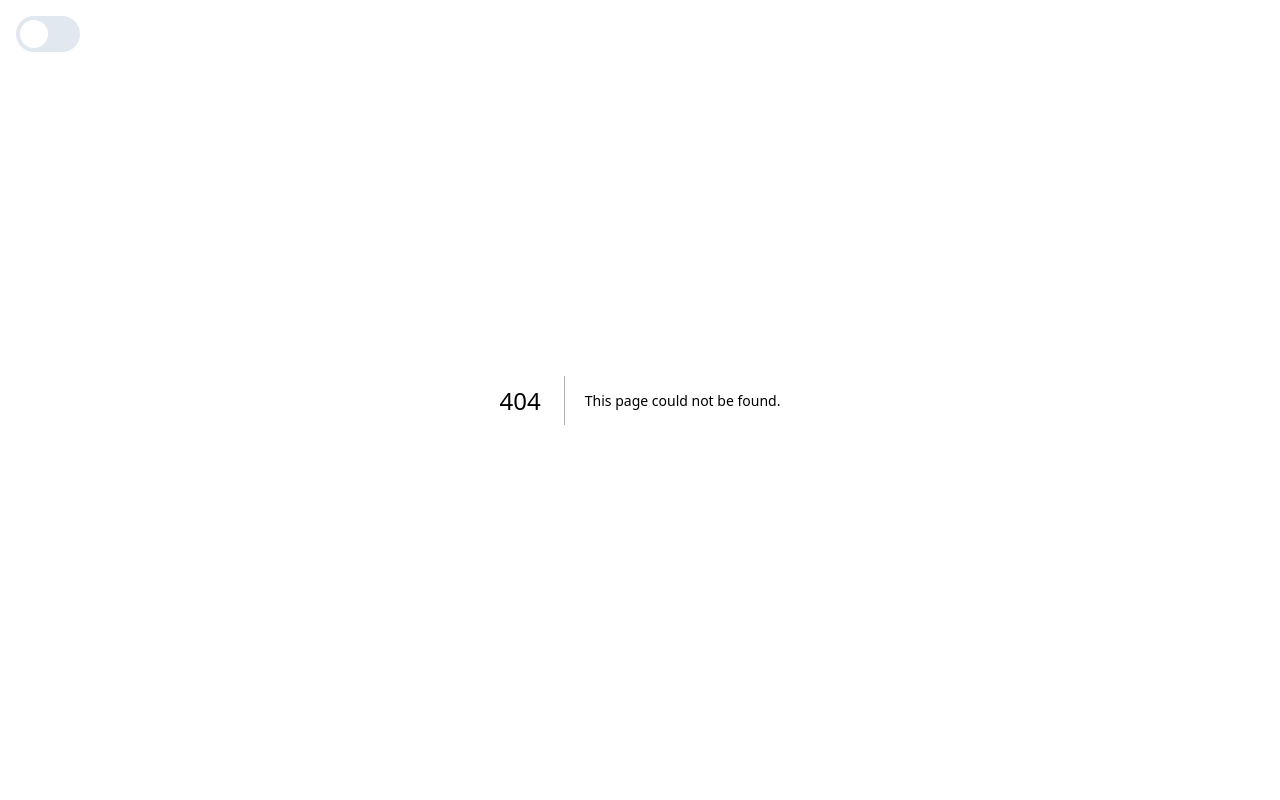
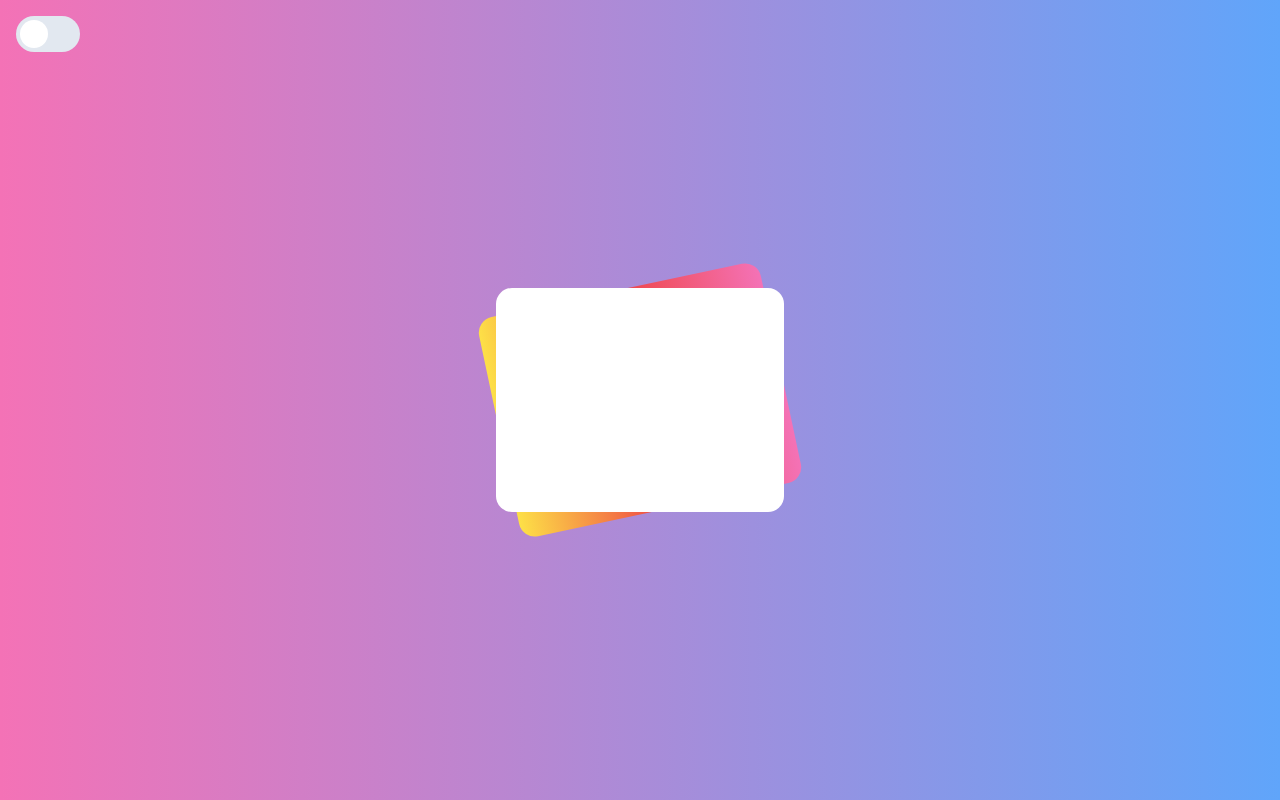
Before and after one commit to kanugurajesh/Designs, a Next.js app: page /component in a window 1280 px wide. Before the commit this address had no page. Built offline with nearby package versions, Linux system fonts and the light colour scheme.

Commit message:
Adding the card component

```diff
--- /dev/null
+++ b/app/component/page.tsx
@@ -0,0 +1,12 @@
+const page = () => {
+  return (
+    <main className="bg-gradient-to-r from-pink-400 to-blue-400 min-h-screen flex items-center justify-center">
+      <div className="relative">
+        <div className="absolute left-1/2 top-1/2 transform -translate-x-1/2 -translate-y-1/2 w-72 h-56 bg-white z-10 rounded-2xl"></div>
+        <div className="absolute left-1/2 top-1/2 transform -translate-x-1/2 -translate-y-1/2 w-72 h-56 rotate -rotate-12 bg-gradient-to-r z-0 from-yellow-300 via-red-500 to-pink-400 rounded-2xl"></div>
+      </div>
+    </main>
+  );
+};
+
+export default page;
--- a/app/page.tsx
+++ b/app/page.tsx
@@ -1,11 +1,4 @@
-"use client";
-
-import Toggle from "@/components/Toggle";
-import { useTheme } from "next-themes";
-
 export default function Home() {
-  const { theme } = useTheme();
-
   return (
     <main className="flex items-center justify-center min-h-screen bg-gray-50">
       <div className="relative w-full max-w-lg">
```
